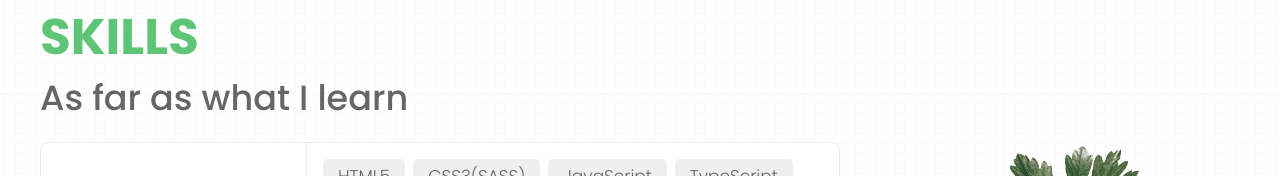
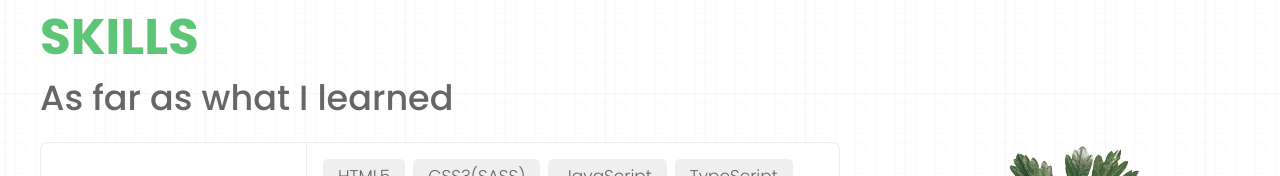
Before and after one commit to mizankhangit/portfolio, a React (Create React App) app: page / in a window 1280 px wide. Shown: the part 712-888 px from the top of the page. Built offline with nearby package versions, Linux system fonts and the light colour scheme.

Commit message:
Update Skills.jsx

```diff
--- a/src/sections/Skills.jsx
+++ b/src/sections/Skills.jsx
@@ -66,7 +66,7 @@ const Skills = () => {
           <div className="Mzn-skill__left">
             <SectionTitle
               heading="SKILLS"
-              subHeading="As far as what I learn"
+              subHeading="As far as what I learned"
             />
             <ul className="Mzn-skill__steps">
               {data?.map((item, i) => {
```
